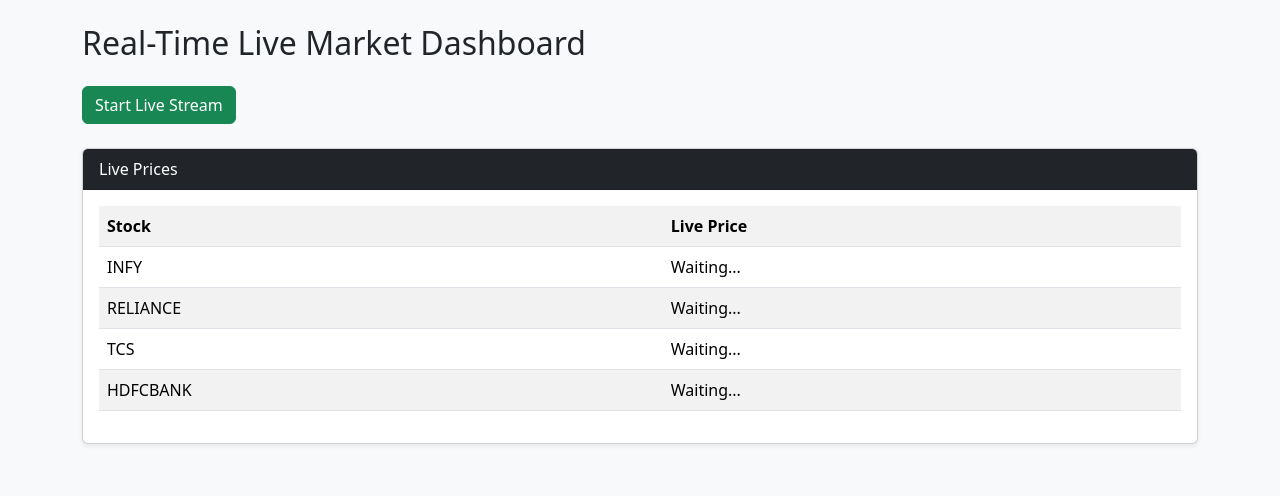
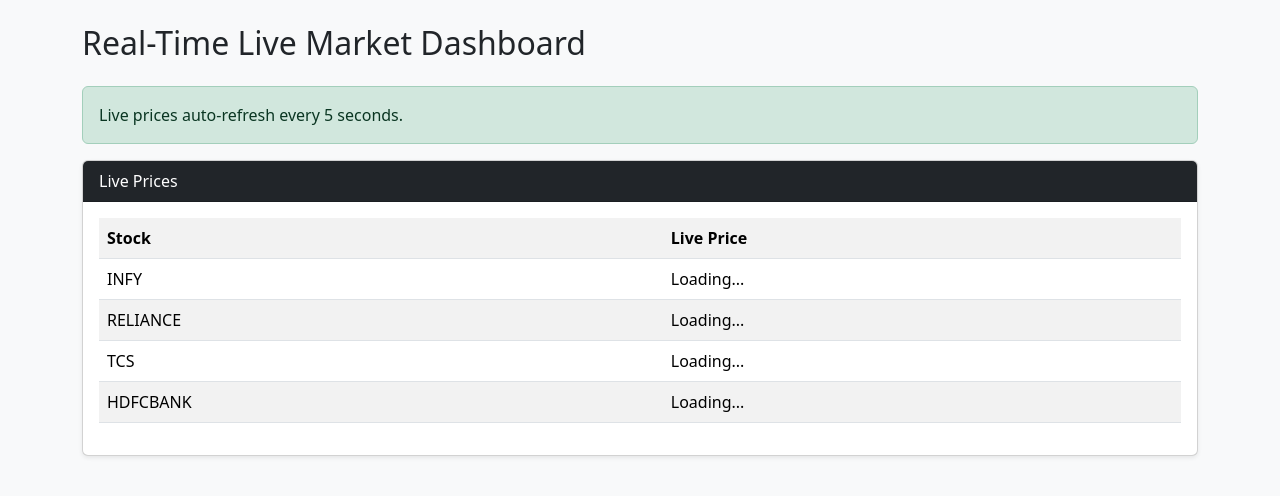
Before and after one commit to affaayyy/ai-trading-bot, a Flask app: template templates/realtime.html in a window 1280 px wide. Shown: the part 56-552 px from the top of the page. Run offline with Flask 3, Linux system fonts and the light colour scheme; the template is opened without the code that fills it, so the values that code supplies are empty; some libraries are stand-ins or nearby versions.

Commit message:
Replace websocket stream with auto live price polling

```diff
--- a/app.py
+++ b/app.py
@@ -1164,27 +1164,28 @@ def start_kite_stream():
 
 @app.route("/start-stream")
 def start_stream():
-    if not is_logged_in():
-        return redirect(url_for("login_page"))
-
-    thread = threading.Thread(target=start_kite_stream)
-    thread.daemon = True
-    thread.start()
-
     return redirect(url_for("realtime"))
 
+@app.route("/api/live-prices")
+def api_live_prices():
+    if not is_logged_in():
+        return {"error": "not_logged_in"}, 401
 
-scheduler = BackgroundScheduler()
+    set_kite_token()
 
-if SCHEDULER_ENABLED:
-    scheduler.add_job(
-        autonomous_scan_job,
-        "interval",
-        minutes=SCAN_INTERVAL_MINUTES,
-    )
+    try:
+        symbols = ["NSE:INFY", "NSE:RELIANCE", "NSE:TCS", "NSE:HDFCBANK"]
+        quotes = kite.quote(symbols)
 
-    scheduler.start()
+        return {
+            "INFY": quotes["NSE:INFY"]["last_price"],
+            "RELIANCE": quotes["NSE:RELIANCE"]["last_price"],
+            "TCS": quotes["NSE:TCS"]["last_price"],
+            "HDFCBANK": quotes["NSE:HDFCBANK"]["last_price"]
+        }
 
+    except Exception as e:
+        return {"error": str(e)}, 500
 
 if __name__ == "__main__":
     socketio.run(
--- a/templates/realtime.html
+++ b/templates/realtime.html
@@ -4,9 +4,9 @@
 
 <h2 class="mb-4">Real-Time Live Market Dashboard</h2>
 
-<a href="/start-stream" class="btn btn-success mb-4">
-    Start Live Stream
-</a>
+<div class="alert alert-success">
+    Live prices auto-refresh every 5 seconds.
+</div>
 
 <div class="card shadow-sm">
     <div class="card-header bg-dark text-white">
@@ -20,41 +20,32 @@
                 <th>Live Price</th>
             </tr>
 
-            <tr>
-                <td>INFY</td>
-                <td id="INFY">Waiting...</td>
-            </tr>
-
-            <tr>
-                <td>RELIANCE</td>
-                <td id="RELIANCE">Waiting...</td>
-            </tr>
-
-            <tr>
-                <td>TCS</td>
-                <td id="TCS">Waiting...</td>
-            </tr>
-
-            <tr>
-                <td>HDFCBANK</td>
-                <td id="HDFCBANK">Waiting...</td>
-            </tr>
+            <tr><td>INFY</td><td id="INFY">Loading...</td></tr>
+            <tr><td>RELIANCE</td><td id="RELIANCE">Loading...</td></tr>
+            <tr><td>TCS</td><td id="TCS">Loading...</td></tr>
+            <tr><td>HDFCBANK</td><td id="HDFCBANK">Loading...</td></tr>
         </table>
     </div>
 </div>
 
-<script src="https://cdn.socket.io/4.7.2/socket.io.min.js"></script>
+<script>
+async function loadLivePrices() {
+    const response = await fetch("/api/live-prices");
+    const data = await response.json();
 
-<script>
-    const socket = io();
+    if (data.error) {
+        console.log(data.error);
+        return;
+    }
 
-    socket.on("price_update", function(data) {
-        const cell = document.getElementById(data.symbol);
+    document.getElementById("INFY").innerHTML = "₹" + data.INFY;
+    document.getElementById("RELIANCE").innerHTML = "₹" + data.RELIANCE;
+    document.getElementById("TCS").innerHTML = "₹" + data.TCS;
+    document.getElementById("HDFCBANK").innerHTML = "₹" + data.HDFCBANK;
+}
 
-        if (cell) {
-            cell.innerHTML = "₹" + data.price;
-        }
-    });
+loadLivePrices();
+setInterval(loadLivePrices, 5000);
 </script>
 
 {% endblock %}
```
